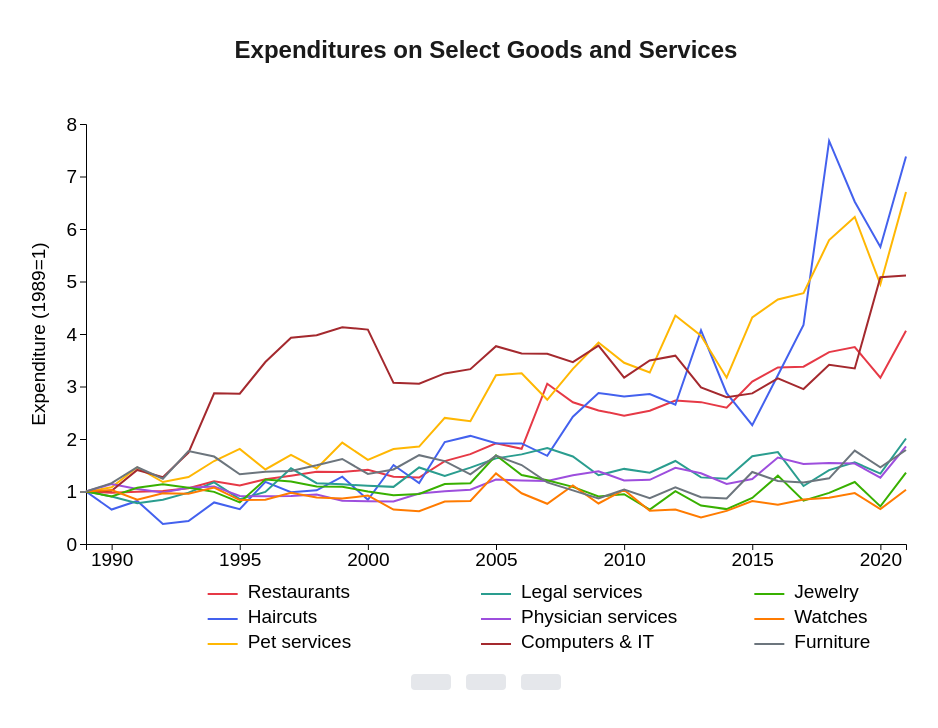
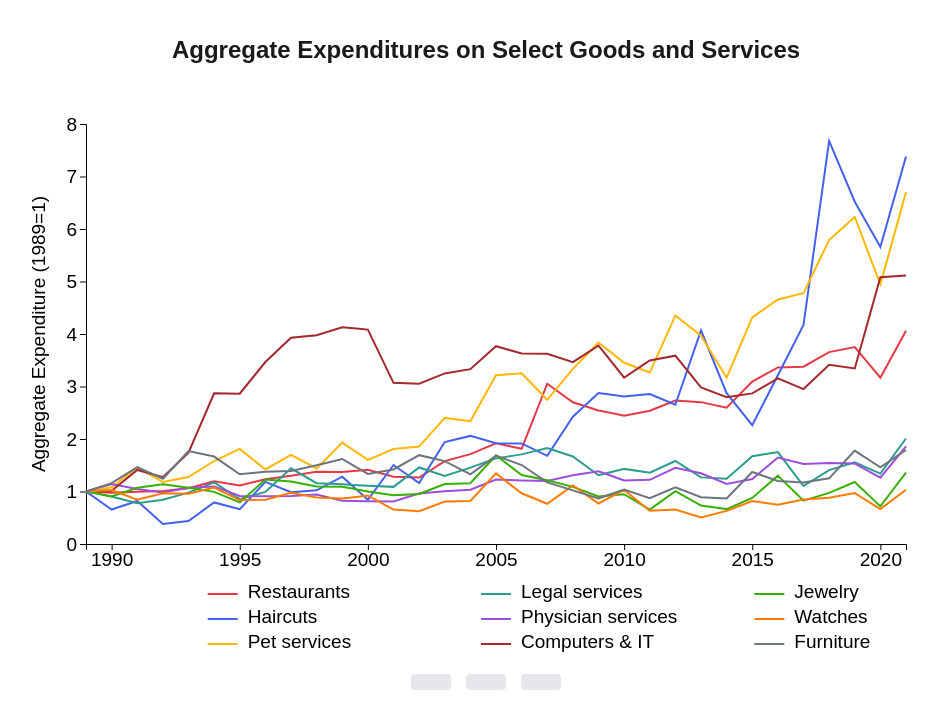
Before and after one commit to MilaMarkevych/linefig, a plain HTML site: page index.html in a window 1280 px wide. Shown: the whole page, without its empty margins (154-1092 px from the left). Drawn offline with nearby package versions, Linux system fonts and the light colour scheme.

Commit message:
Add files via upload

```diff
--- a/index.html
+++ b/index.html
@@ -89,7 +89,7 @@
     </style>
 </head>
 <body>
-    <h1 class="title">Expenditures on Select Goods and Services</h1>
+    <h1 class="title">Aggregate Expenditures on Select Goods and Services</h1>
     <div class="chart-container" id="chart"></div>
     <div class="controls" id="columnButtons"></div>
 
@@ -540,7 +540,7 @@
                 .attr('dy', '1em')
                 .style('text-anchor', 'middle')
                 .style('font-size', '19px')
-                .text('Expenditure (1989=1)');
+                .text('Aggregate Expenditure (1989=1)');
 
             const tooltip = d3.select('body')
                 .append('div')
```
